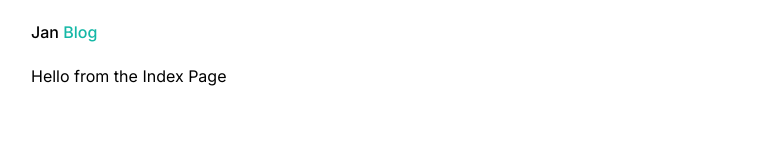
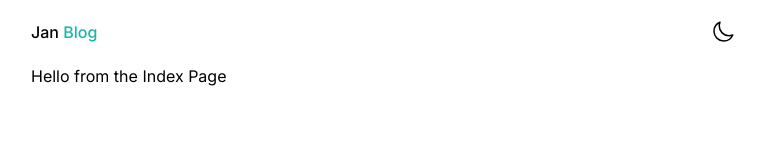
Before and after one commit to Philippe35507/jan-blog, a Next.js app: page / in a window 1280 px wide. Shown: the top 160 px of the page, without its empty margins (257-1021 px from the left). Built offline with nearby package versions, Linux system fonts and the light colour scheme.

Commit message:
<ThemeButton />

```diff
--- a/app/components/Navbar.tsx
+++ b/app/components/Navbar.tsx
@@ -1,4 +1,5 @@
 import Link from "next/link";
+import ThemeButton from "./ThemeButton";
 
 export default function Navbar() {
   return (
@@ -10,6 +11,7 @@
               Jan <span className="text-teal-500">Blog</span>
             </h1>
           </Link>
+          <ThemeButton />
         </div>
       </div>
     </div>
--- /dev/null
+++ b/app/components/ThemeButton.tsx
@@ -0,0 +1,44 @@
+"use client";
+import { useTheme } from "next-themes";
+
+export default function ThemeButton() {
+  const { setTheme, resolvedTheme } = useTheme();
+
+  return (
+    <button
+      onClick={() => setTheme(resolvedTheme === "dark" ? "light" : "dark")}
+    >
+      {resolvedTheme === "dark" ? (
+        <svg
+          xmlns="http://www.w3.org/2000/svg"
+          fill="none"
+          viewBox="0 0 24 24"
+          strokeWidth={1.5}
+          stroke="currentColor"
+          className="w-6 h-6"
+        >
+          <path
+            strokeLinecap="round"
+            strokeLinejoin="round"
+            d="M12 3v2.25m6.364.386l-1.591 1.591M21 12h-2.25m-.386 6.364l-1.591-1.591M12 18.75V21m-4.773-4.227l-1.591 1.591M5.25 12H3m4.227-4.773L5.636 5.636M15.75 12a3.75 3.75 0 11-7.5 0 3.75 3.75 0 017.5 0z"
+          />
+        </svg>
+      ) : (
+        <svg
+          xmlns="http://www.w3.org/2000/svg"
+          fill="none"
+          viewBox="0 0 24 24"
+          strokeWidth={1.5}
+          stroke="currentColor"
+          className="w-6 h-6"
+        >
+          <path
+            strokeLinecap="round"
+            strokeLinejoin="round"
+            d="M21.752 15.002A9.718 9.718 0 0118 15.75c-5.385 0-9.75-4.365-9.75-9.75 0-1.33.266-2.597.748-3.752A9.753 9.753 0 003 11.25C3 16.635 7.365 21 12.75 21a9.753 9.753 0 009.002-5.998z"
+          />
+        </svg>
+      )}
+    </button>
+  );
+}
--- a/tailwind.config.js
+++ b/tailwind.config.js
@@ -5,6 +5,7 @@
     "./components/**/*.{js,ts,jsx,tsx,mdx}",
     "./app/**/*.{js,ts,jsx,tsx,mdx}",
   ],
+  darkMode: "class",
   theme: {},
   plugins: [require("@tailwindcss/typography")],
 };
```
